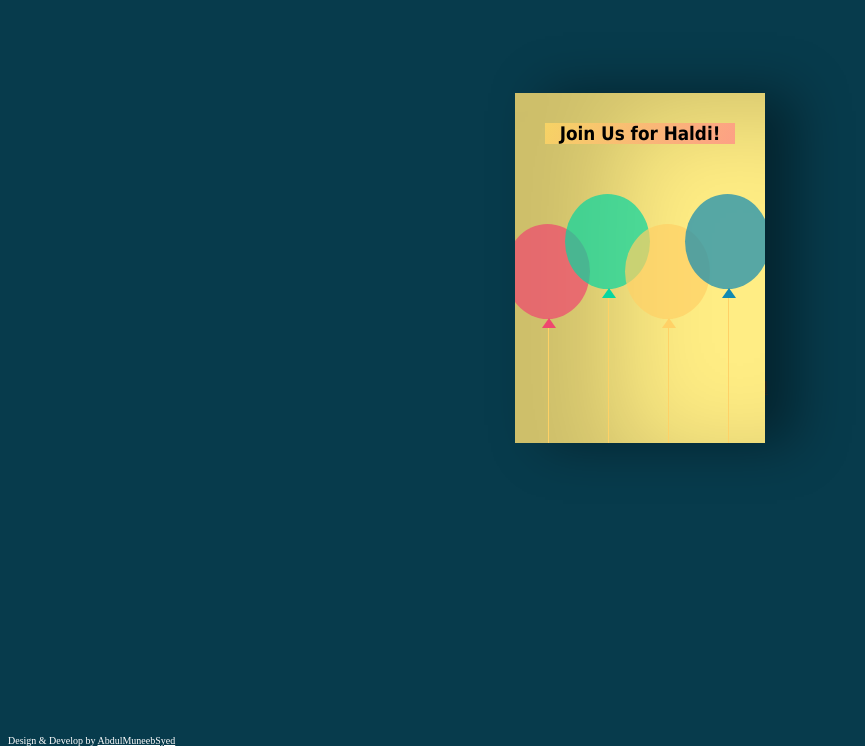
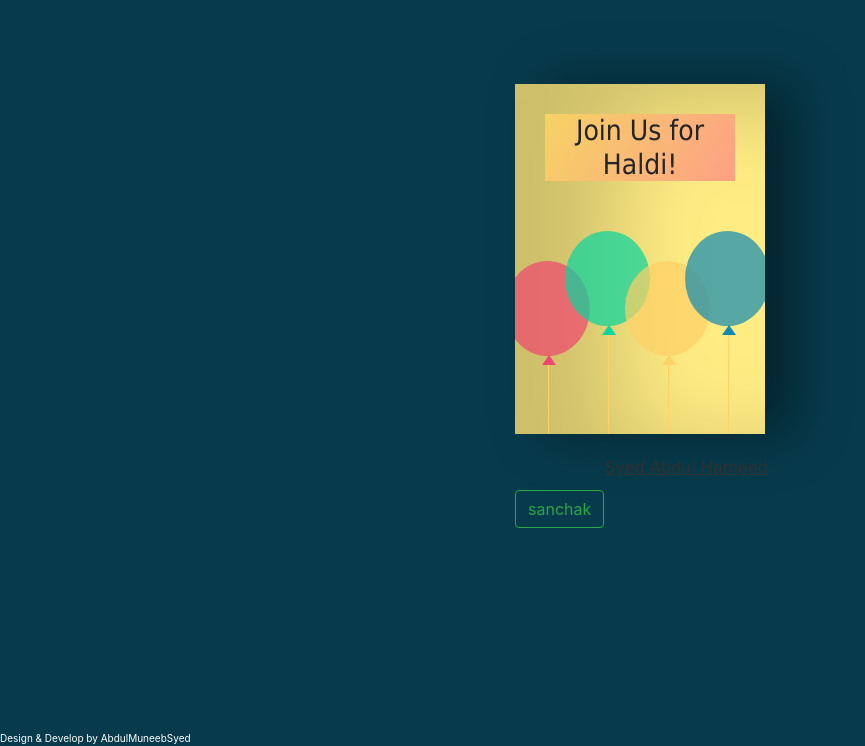
Before and after one commit to AbdulMuneebSyed/weddingclone, a plain HTML site: page index.html in a window 1280 px wide. Shown: the part 54-800 px from the top of the page, without its empty margins (0-865 px from the left). Drawn offline with nearby package versions, Linux system fonts and the light colour scheme; a script that the page names is missing.

Commit message:
Update index.html

```diff
--- a/index.html
+++ b/index.html
@@ -7,7 +7,7 @@
   <meta name="viewport" content="width=device-width, initial-scale=1">
 
   <title>Haldi Invitation</title>
-
+<link rel="stylesheet" href="https://cdn.jsdelivr.net/npm/bootstrap@4.0.0/dist/css/bootstrap.min.css" integrity="sha384-Gn5384xqQ1aoWXA+058RXPxPg6fy4IWvTNh0E263XmFcJlSAwiGgFAW/dAiS6JXm" crossorigin="anonymous">
   <link rel="stylesheet" href="style.css">
 </head>
 
@@ -31,6 +31,7 @@
          <p >We are delighted to invite you to join us in celebrating the haldi ceremony of my daughter Syeda Habeeba Unnisa. Your presence will add warmth and cheer to this special occasion..!!!</p>
         <p >8:00 pm,January 12, 2024.</p></div>
         <p class="name">Syed Abdul Hameed</p>
+        <a href="sanchak.html"><button type="button" class="btn btn-outline-success">sanchak</button></a>
       </div>
     </div>
   </div>
```
